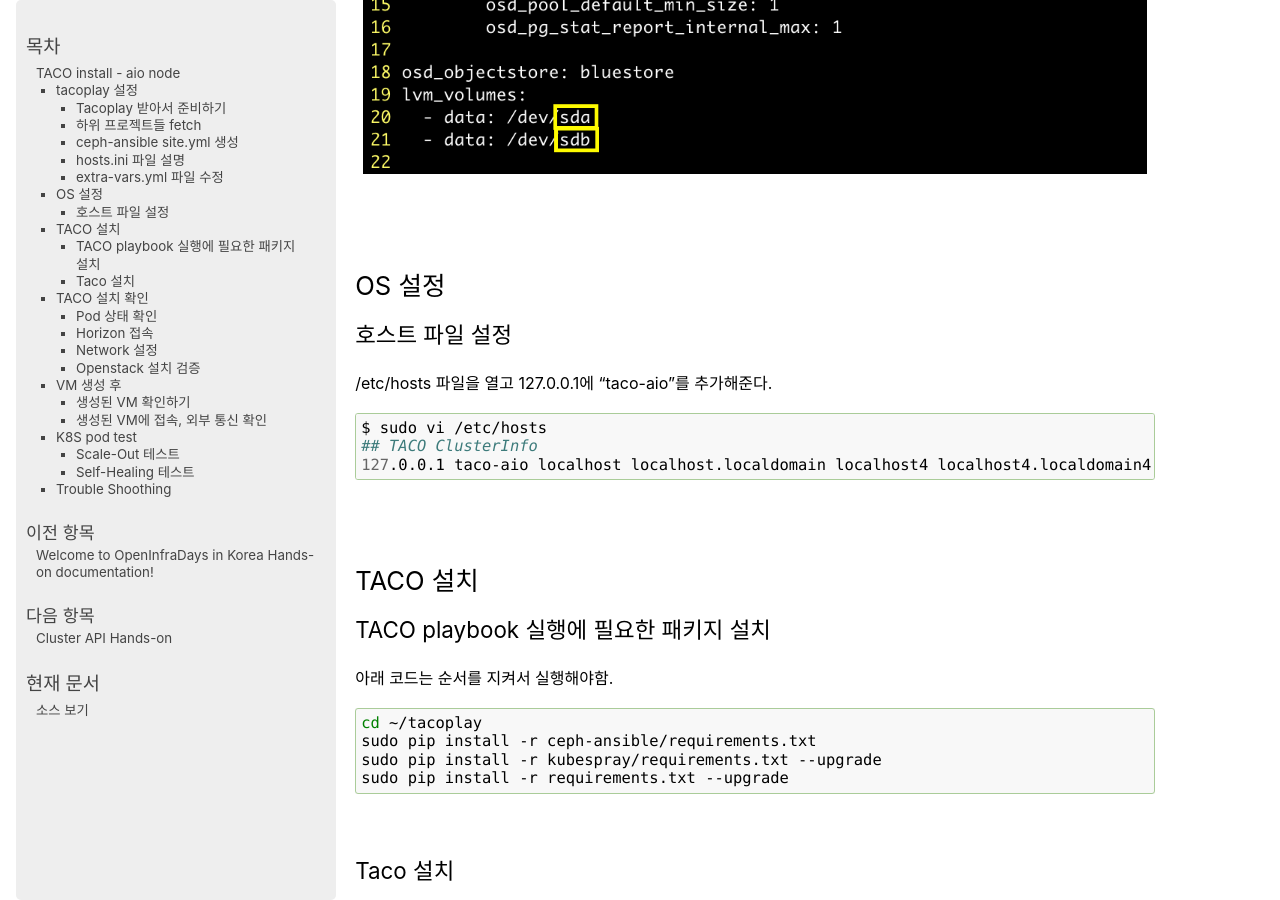
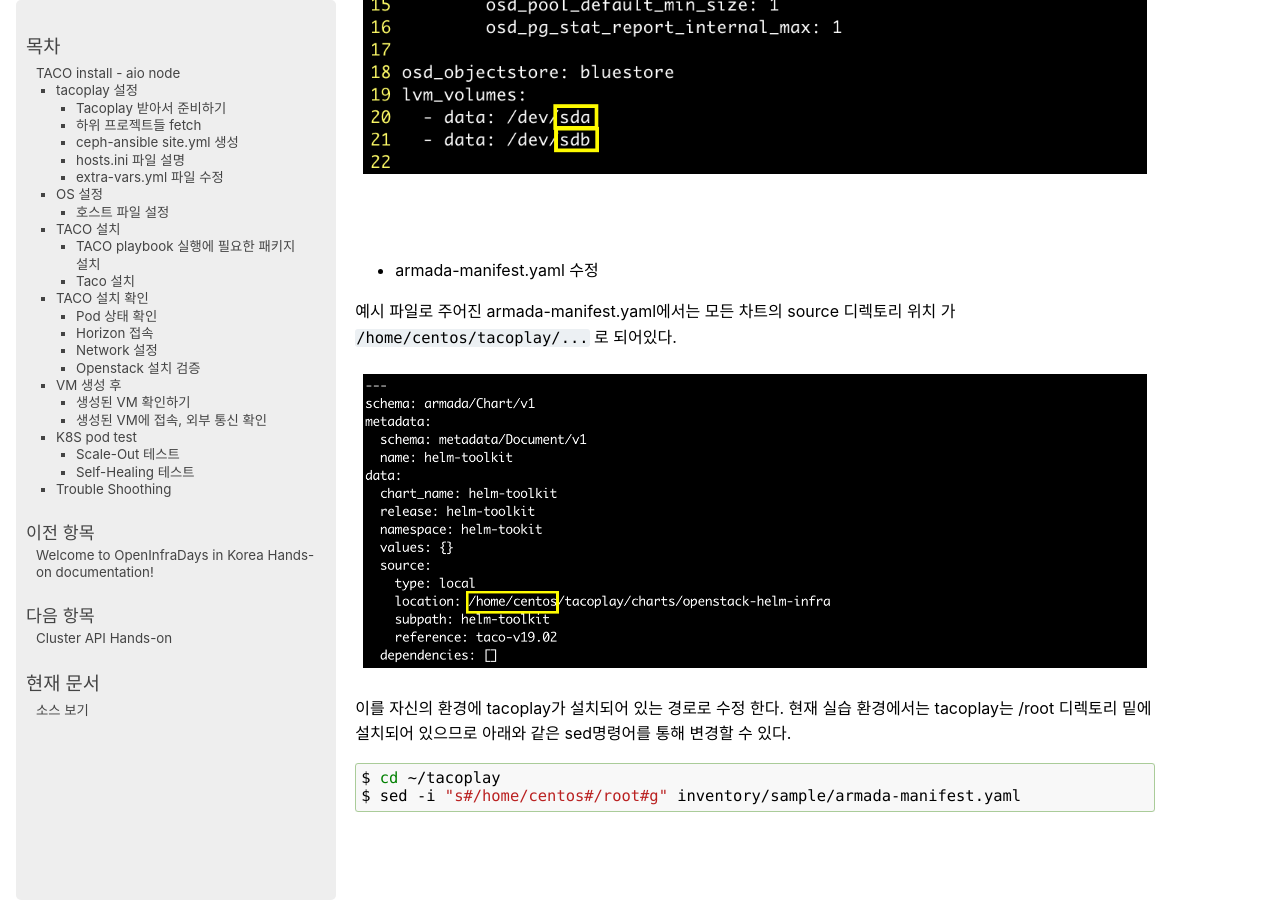
Before and after one commit to openinfradev/openinfraday-2019-handson-docs, a Sphinx documentation site: the page built from docs/source/taco-aio.rst, in a window 1280 px wide and 900 px high, scrolled down 5398 px. Built offline with Sphinx 7.4.7, drawn with Linux system fonts in a browser that asks for light colours.

Commit message:
change armada-manifest chart source directory

```diff
--- a/docs/source/taco-aio.rst
+++ b/docs/source/taco-aio.rst
@@ -90,6 +90,25 @@ ansible-playbook 실행 시 필요한 변수 값을 재정의한다.
    $ vi extra-vars.yml
 
 .. figure:: _static/cidr.png
+
+|
+|
+
+* armada-manifest.yaml 수정
+
+
+예시 파일로 주어진 armada-manifest.yaml에서는 모든 차트의 source 디렉토리 위치
+가 ``/home/centos/tacoplay/...`` 로 되어있다.
+
+.. figure:: _static/pwd2.png
+
+이를 자신의 환경에 tacoplay가 설치되어 있는 경로로 수정 한다.
+현재 실습 환경에서는 tacoplay는 /root 디렉토리 밑에 설치되어 있으므로 아래와 같은 sed명령어를 통해 변경할 수 있다.
+
+.. code-block:: bash
+
+   $ cd ~/tacoplay
+   $ sed -i "s#/home/centos#/root#g" inventory/sample/armada-manifest.yaml
 
 |
 |
```
Also changed, not shown: docs/source/_static/pwd2.png (added).
